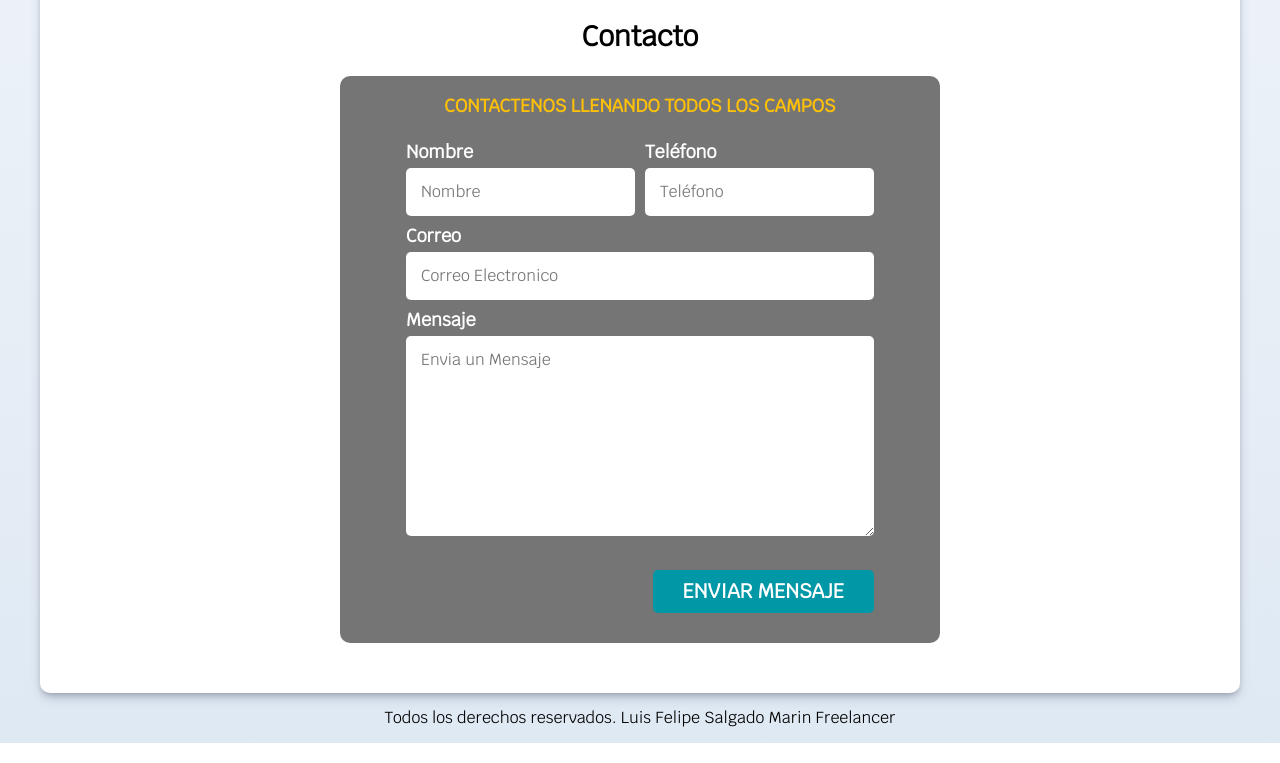
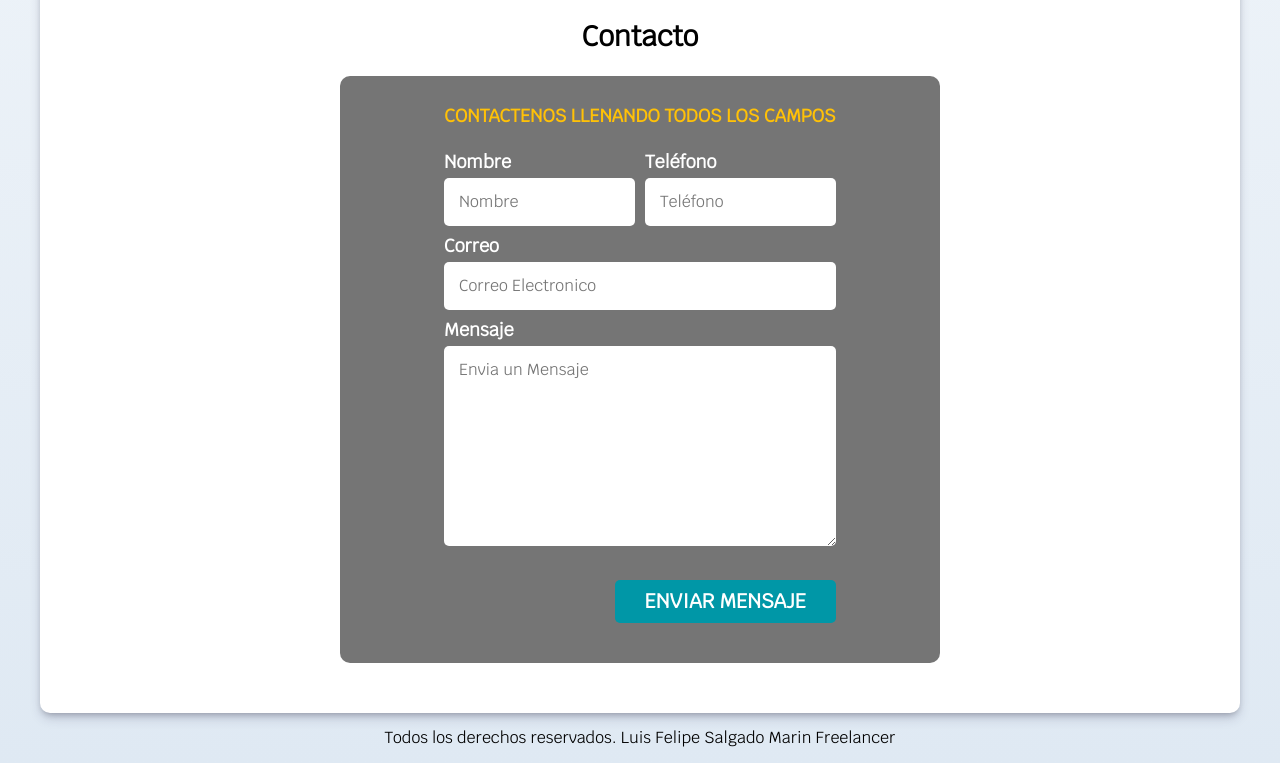
Before and after one commit to LuisF3lipe2023/mi-proyecto, a plain HTML site: page freelancer_inicio/index.html in a window 1280 px wide. Shown: the part 1185-1948 px from the top of the page. Drawn offline with Linux system fonts and the light colour scheme.

Commit message:
Cambio en Formulario de contactos

```diff
--- a/freelancer_inicio/css/style.css
+++ b/freelancer_inicio/css/style.css
@@ -270,7 +270,7 @@ h3 {
 
     width: min(60rem, 100%);
     margin: 0 auto;
-    padding: 2rem;
+    padding: 3rem 9rem;
     border-radius: 1rem;
 
 }
```
